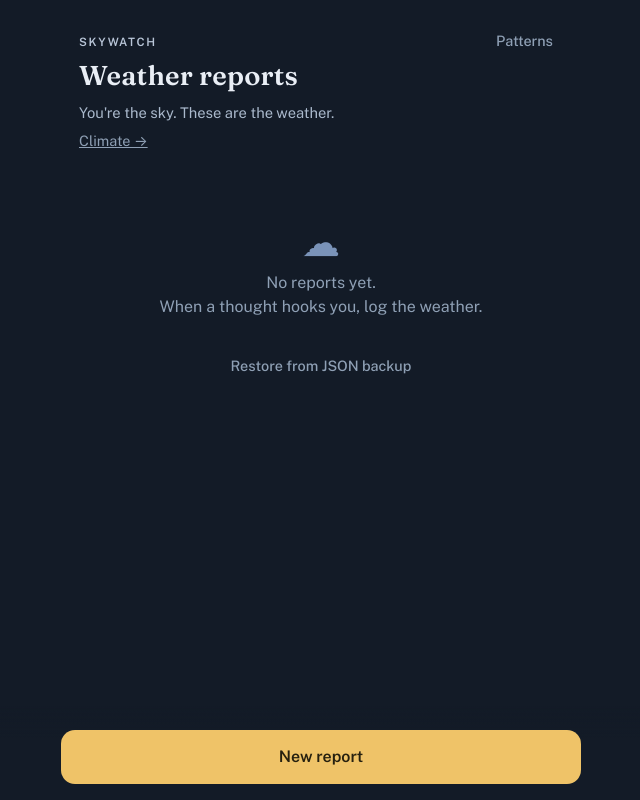
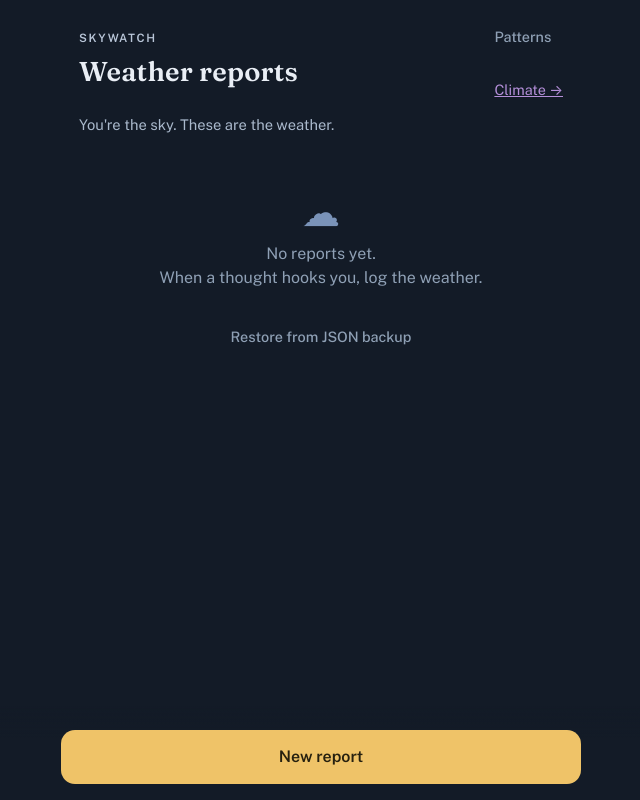
Before and after one commit to andrewmorrison42/skywatch, a plain HTML site: page index.html in a window 1280 px wide. Shown: the whole page, without its empty margins (319-959 px from the left). Drawn offline with nearby package versions, Linux system fonts and the light colour scheme.

Commit message:
Update index.html
Added climate

```diff
--- a/index.html
+++ b/index.html
@@ -180,10 +180,12 @@
       <div class="eyebrow">Skywatch</div>
       <h1>Weather reports</h1>
     </div>
-    <button class="quiet btn" style="width:auto" onclick="show('reference')">Patterns</button>
+    <div style="text-align:right">
+      <button class="quiet btn" style="width:auto;padding:6px 0" onclick="show('reference')">Patterns</button><br>
+      <a class="backlink" href="climate.html" style="padding:0;color:#B48FD9">Climate →</a>
+    </div>
   </header>
   <p class="sub">You're the sky. These are the weather.</p>
-<a class="backlink" href="climate.html">Climate →</a>
 
   <div id="entryList"></div>
 
```
